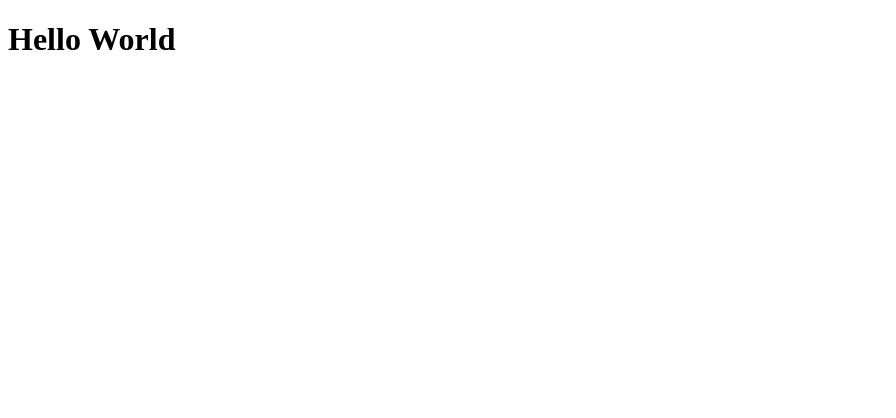
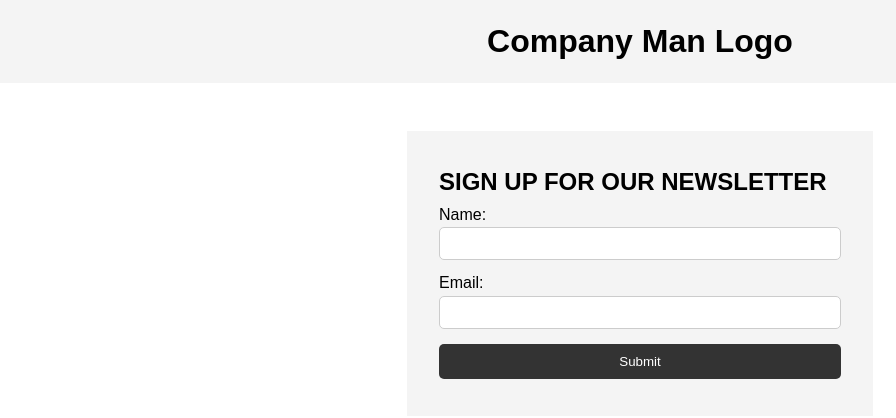
Before and after one commit to deepelegant99/bs-form-react, a React (Create React App) app: page / in a window 1280 px wide. Shown: the top 418 px of the page, without its empty margins (0-896 px from the left). Built offline with nearby package versions, Linux system fonts and the light colour scheme.

Commit message:
Added header, and form components

```diff
--- a/src/App.css
+++ b/src/App.css
@@ -0,0 +1,83 @@
+* {
+  margin: 0;
+  padding: 0;
+  box-sizing: border-box;
+}
+
+body {
+  font-family: Arial, Helvetica, sans-serif;
+  line-height: 1.6;
+}
+.container h1 {
+  text-transform: uppercase;
+}
+
+ul {
+  list-style: none;
+}
+
+ul li {
+  padding: 5px;
+  background: #f4f4f4;
+  margin: 5px 0;
+}
+
+header {
+  background: #f4f4f4;
+  padding: 1rem;
+  text-align: center;
+}
+
+.container {
+  margin: auto;
+  width: 530px;
+  overflow: auto;
+  padding: 3rem 2rem;
+}
+
+#my-form {
+  padding: 2rem;
+  background: #f4f4f4;
+}
+
+#my-form label {
+  display: block;
+}
+
+#my-form input[type="text"] {
+  width: 100%;
+  padding: 8px;
+  margin-bottom: 10px;
+  border-radius: 5px;
+  border: 1px solid #ccc;
+}
+
+.btn {
+  display: block;
+  width: 100%;
+  padding: 10px 15px;
+  border: 0;
+  background: #333;
+  color: #fff;
+  border-radius: 5px;
+  margin: 5px 0;
+}
+
+.btn:hover {
+  background: #444;
+}
+
+.bg-dark {
+  background: #333;
+  color: #fff;
+}
+
+.error {
+  background: orangered;
+  color: #fff;
+  padding: 5px;
+  margin: 5px;
+  text-transform: uppercase;
+}
+
+/* something */
--- a/src/App.js
+++ b/src/App.js
@@ -1,11 +1,12 @@
 import './App.css';
+import Bsform from './components/Bsform';
+import Bshead from './components/Bshead';
 
 function App() {
   return (
-    <div className="App">
-      <header className="App-header">
-          <h1>Hello World</h1>
-      </header>
+    <div>
+      <Bshead />
+      <Bsform />
     </div>
   );
 }
--- /dev/null
+++ b/src/components/Bsform.js
@@ -0,0 +1,31 @@
+import React from 'react'
+
+const Bsform = () =>{
+    return (
+    <section class="container">
+      <form id="my-form">
+        <h1>Sign up for our newsletter</h1>
+        <div class="msg"></div>
+        <div>
+          <label for="name">Name:</label>
+          <input type="text" id="name" />
+        </div>
+        <div>
+          <label for="email">Email:</label>
+          <input type="text" id="email" />
+        </div>
+        <input class="btn" type="submit" value="Submit" />
+      </form>
+{/*
+      <ul id="users"></ul>
+
+      <ul class="items">
+          <li class="item">Item 1</li>
+          <li class="item">Item 2</li>
+          <li class="item">Item 3</li>
+        </ul>  */}
+    </section>
+    );
+}
+
+export default Bsform;
--- /dev/null
+++ b/src/components/Bshead.js
@@ -0,0 +1,16 @@
+import React from 'react'
+
+const Bshead = ()=>{
+    return (
+      <header>
+        <h1>Company Man Logo</h1>
+      </header>
+    );
+}
+
+
+
+
+
+
+export default Bshead;
```
